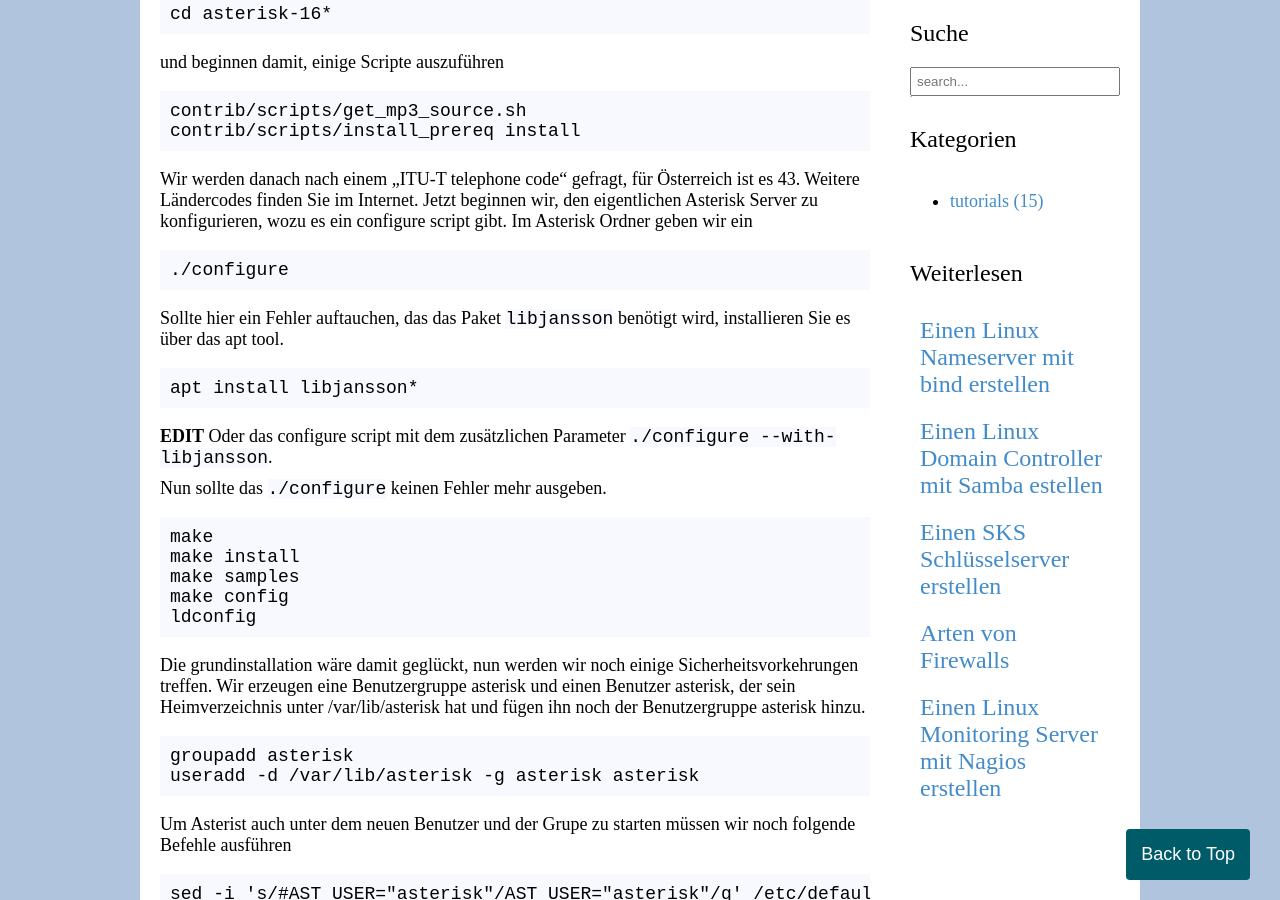
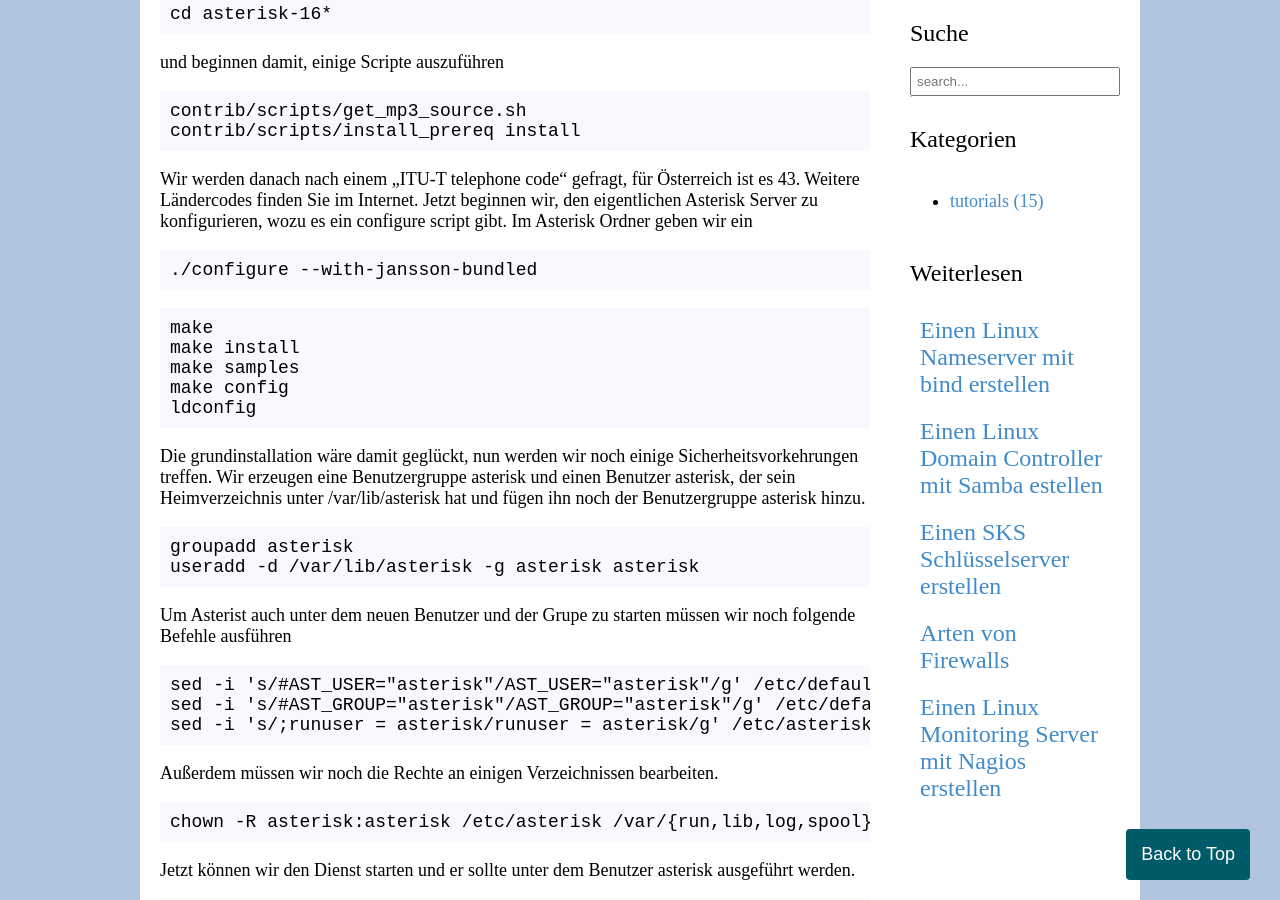
Before and after one commit to zarat/zarat.github.io, a Jekyll site: the page built from _posts/2018-06-21-asterisk.markdown, in a window 1280 px wide and 900 px high, scrolled down 1170 px. Built offline with Jekyll 4.4.1, drawn with Linux system fonts in a browser that asks for light colours.

Commit message:
Update 2018-06-21-asterisk.markdown

```diff
--- a/_posts/2018-06-21-asterisk.markdown
+++ b/_posts/2018-06-21-asterisk.markdown
@@ -60,18 +60,8 @@
 Wir werden danach nach einem „ITU-T telephone code“ gefragt, für Österreich ist es 43. Weitere Ländercodes finden Sie im Internet. Jetzt beginnen wir, den eigentlichen Asterisk Server zu konfigurieren, wozu es ein configure script gibt. Im Asterisk Ordner geben wir ein
 
 <pre>
-./configure
+./configure --with-jansson-bundled
 </pre>
-
-Sollte hier ein Fehler auftauchen, das das Paket <code>libjansson</code> benötigt wird, installieren Sie es über das apt tool.
-
-<pre>
-apt install libjansson*
-</pre>
-
-<b>EDIT</b> Oder das configure script mit dem zusätzlichen Parameter <code>./configure --with-libjansson</code>.
-
-Nun sollte das <code>./configure</code> keinen Fehler mehr ausgeben.
 
 <pre>
 make
```
